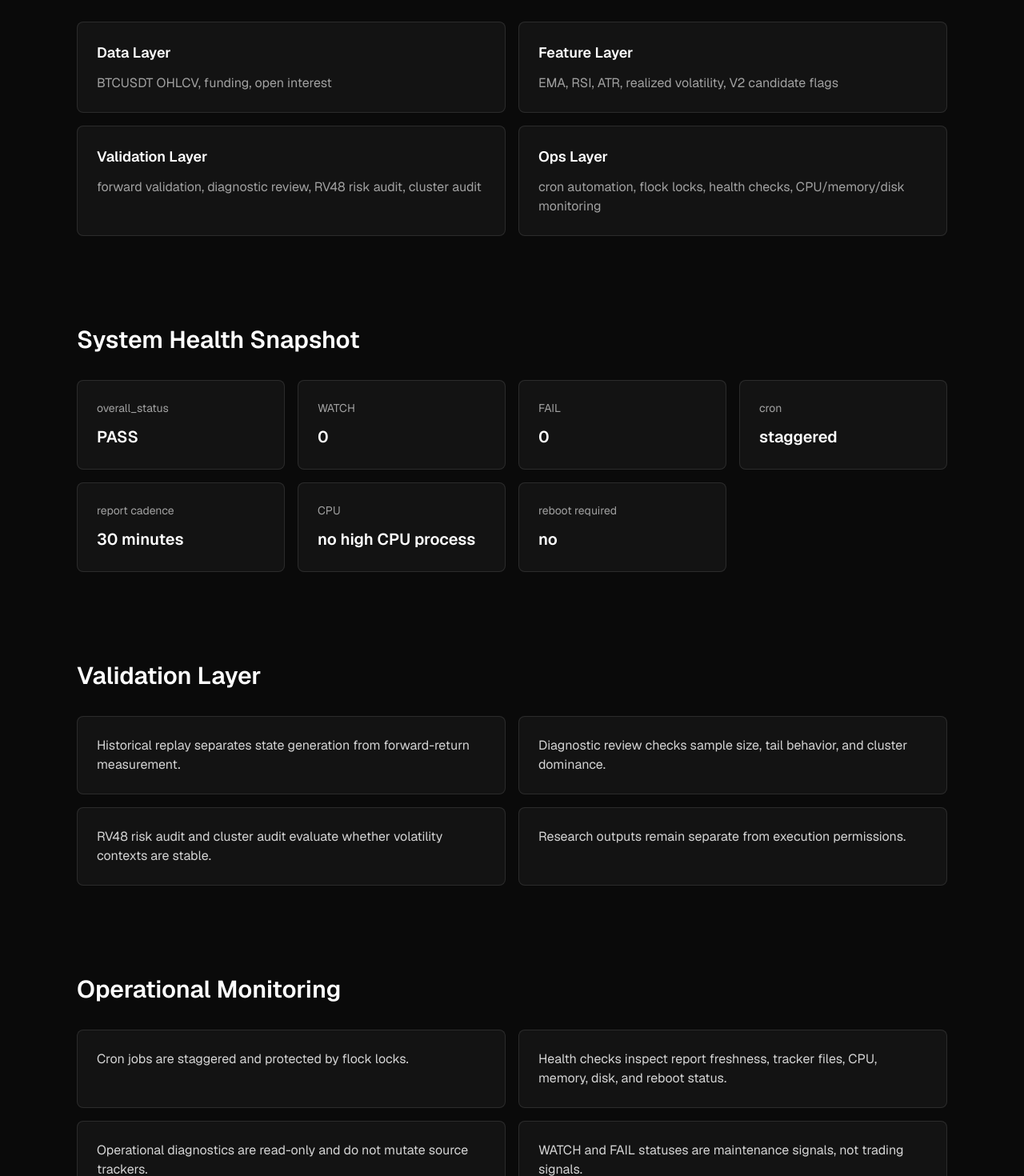
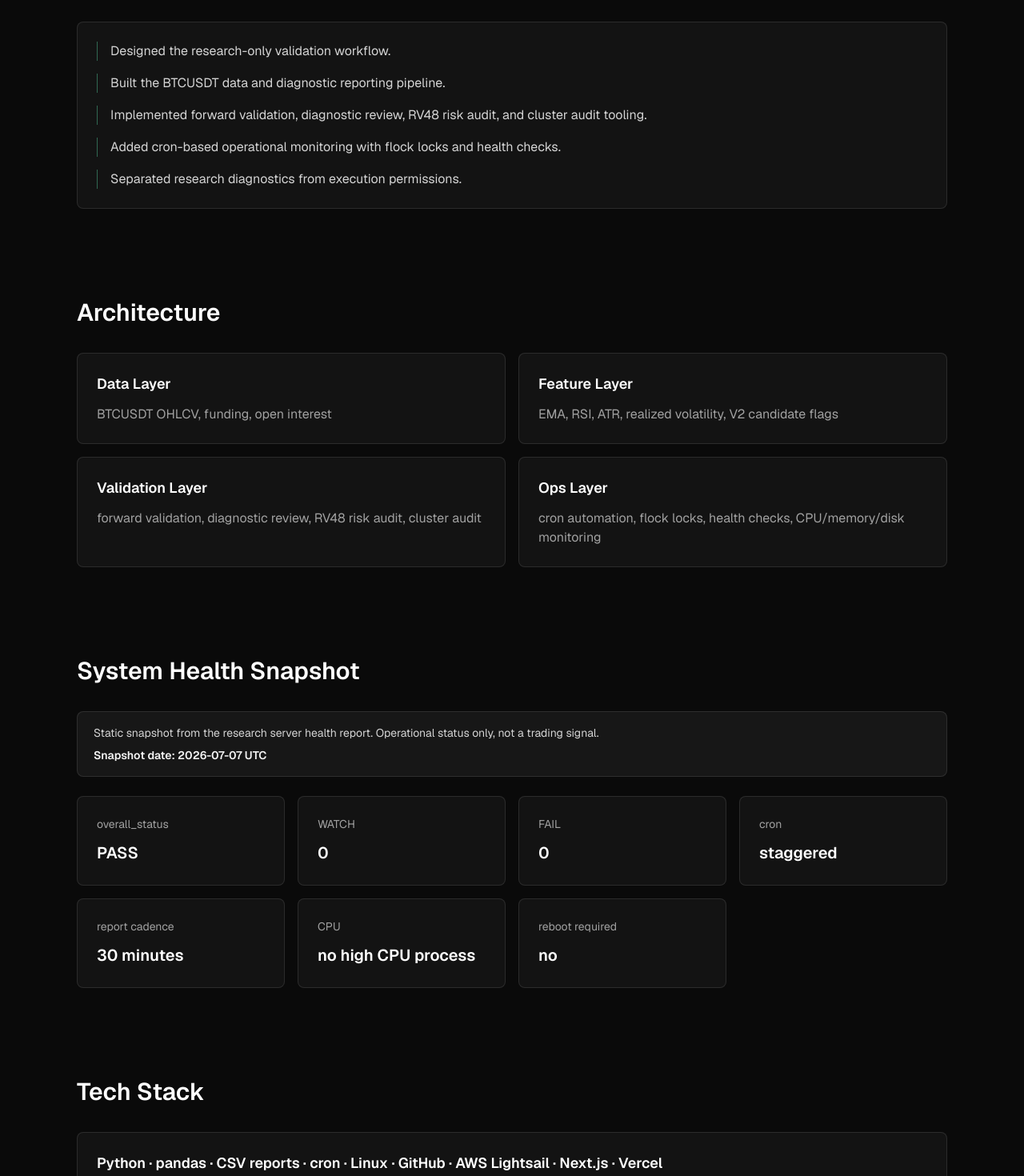
Before and after one commit to MeanyDeany/woosub-shin, a Next.js app: page /projects/btc-futures-research in a window 1280 px wide. Shown: the part 740-2210 px from the top of the page at 80% size. Built offline with nearby package versions, Linux system fonts and the light colour scheme.

Commit message:
Polish portfolio hiring clarity

```diff
--- a/app/contact/page.tsx
+++ b/app/contact/page.tsx
@@ -12,7 +12,7 @@ export default function ContactPage() {
     <PageShell>
       <PageSection
         eyebrow="Contact"
-        title="Research-Focused Opportunities"
+        title="Open to Quant Research & Market Data Infrastructure Roles"
         className="pt-16"
       >
         <div className="grid gap-6 lg:grid-cols-[1fr_0.9fr]">
--- a/app/projects/btc-futures-research/page.tsx
+++ b/app/projects/btc-futures-research/page.tsx
@@ -24,6 +24,14 @@ const monitoringItems = [
   "Health checks inspect report freshness, tracker files, CPU, memory, disk, and reboot status.",
   "Operational diagnostics are read-only and do not mutate source trackers.",
   "WATCH and FAIL statuses are maintenance signals, not trading signals.",
+];
+
+const roleItems = [
+  "Designed the research-only validation workflow.",
+  "Built the BTCUSDT data and diagnostic reporting pipeline.",
+  "Implemented forward validation, diagnostic review, RV48 risk audit, and cluster audit tooling.",
+  "Added cron-based operational monitoring with flock locks and health checks.",
+  "Separated research diagnostics from execution permissions.",
 ];
 
 export default function BtcFuturesResearchPage() {
@@ -54,6 +62,21 @@ export default function BtcFuturesResearchPage() {
         </Card>
       </PageSection>
 
+      <PageSection title="My Role">
+        <Card>
+          <ul className="space-y-4">
+            {roleItems.map((item) => (
+              <li
+                key={item}
+                className="border-l border-emerald-300/40 pl-4 text-neutral-300"
+              >
+                {item}
+              </li>
+            ))}
+          </ul>
+        </Card>
+      </PageSection>
+
       <PageSection title="Architecture">
         <div className="grid gap-4 md:grid-cols-2">
           {architectureItems.map((item) => (
@@ -66,11 +89,29 @@ export default function BtcFuturesResearchPage() {
       </PageSection>
 
       <PageSection title="System Health Snapshot">
+        <div className="mb-6 rounded-lg border border-white/10 bg-neutral-900 px-5 py-4">
+          <p className="text-sm text-neutral-300">
+            Static snapshot from the research server health report. Operational
+            status only, not a trading signal.
+          </p>
+          <p className="mt-2 text-sm font-semibold text-neutral-100">
+            Snapshot date: 2026-07-07 UTC
+          </p>
+        </div>
         <div className="grid gap-4 sm:grid-cols-2 lg:grid-cols-4">
           {healthSnapshot.map((item) => (
             <MetricCard key={item.label} label={item.label} value={item.value} />
           ))}
         </div>
+      </PageSection>
+
+      <PageSection title="Tech Stack">
+        <Card>
+          <p className="text-lg font-semibold text-white">
+            Python · pandas · CSV reports · cron · Linux · GitHub · AWS Lightsail ·
+            Next.js · Vercel
+          </p>
+        </Card>
       </PageSection>
 
       <PageSection title="Validation Layer">
```
